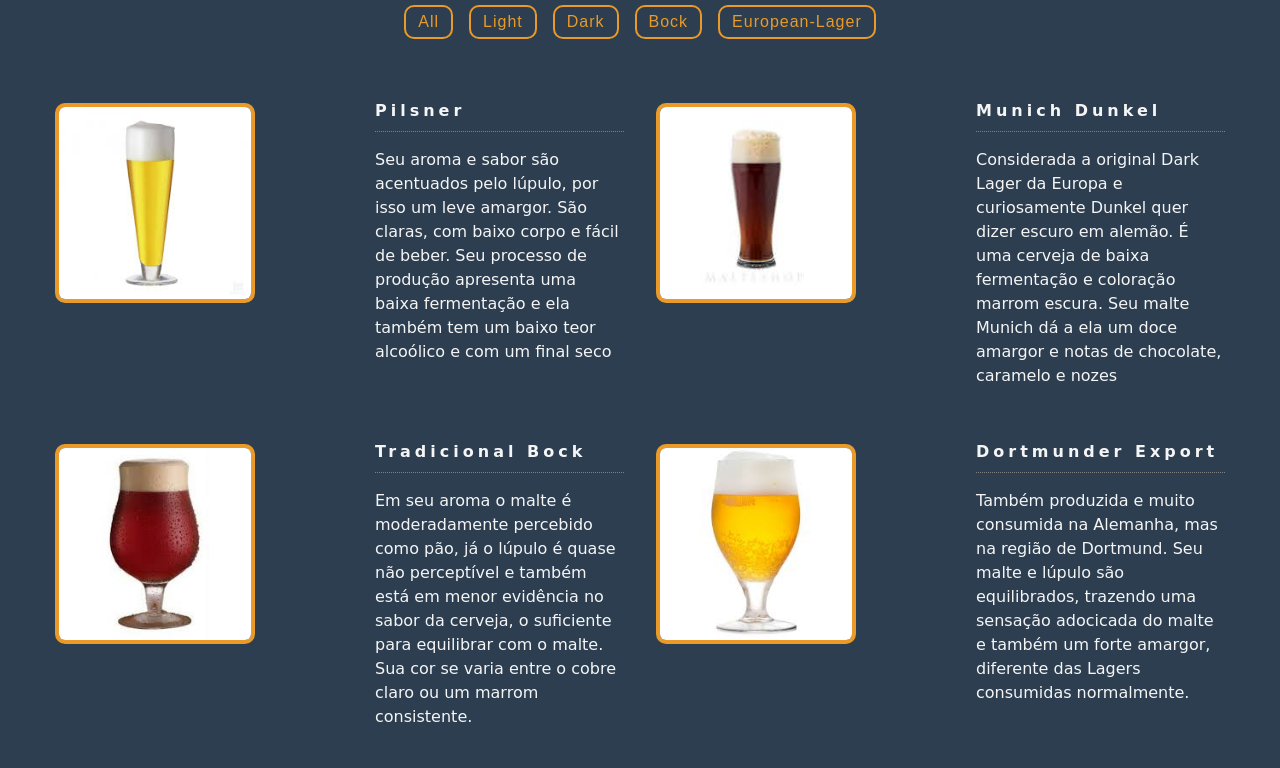
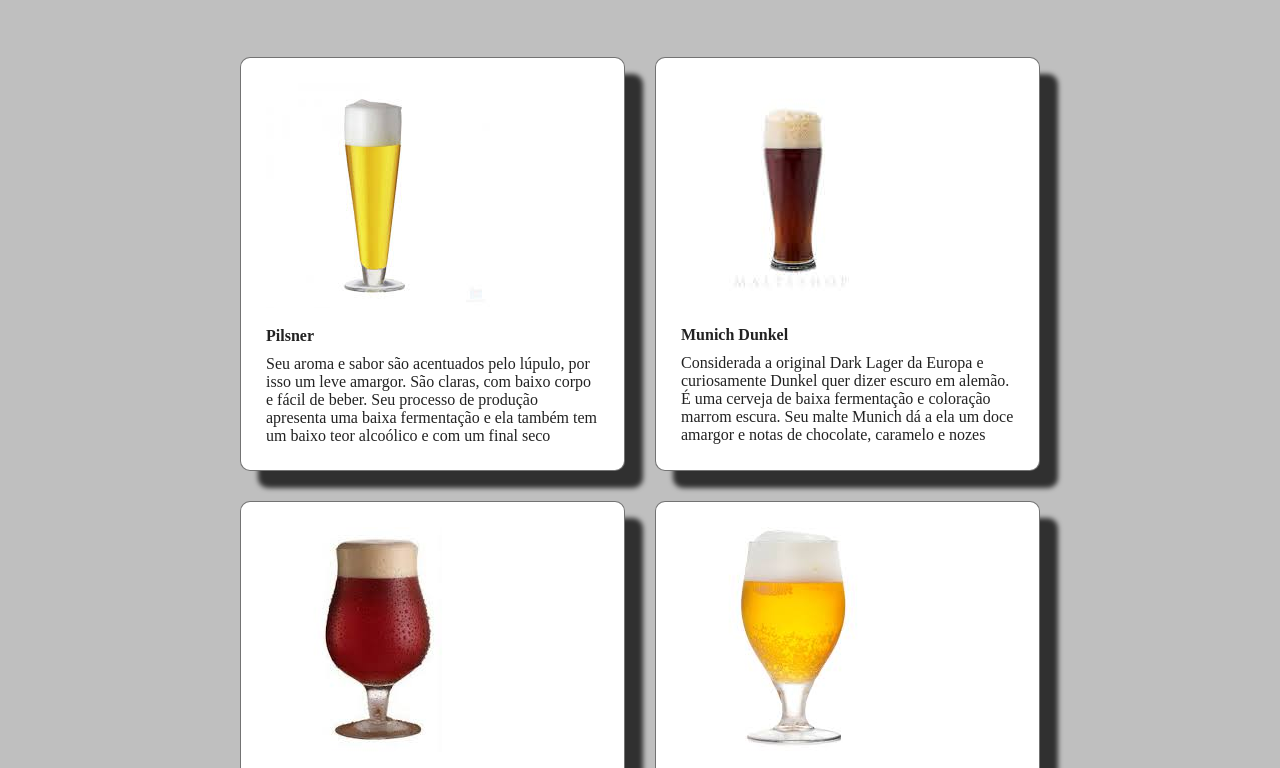
Before and after one commit to SMarkus27/Brochure_List, a plain HTML site: page index.html in a window 1280 px wide. Shown: the part 171-939 px from the top of the page. Drawn offline with Linux system fonts and the light colour scheme.

Commit message:
change all css style

```diff
--- a/style/style.css
+++ b/style/style.css
@@ -1,154 +1,72 @@
-*{
+*,
+::after,
+::before{
     padding: 0;
     margin: 0;
     box-sizing: border-box;
 }
-:root{
-    --color-letter:whitesmoke;
-    --transition:all 0.3s linear;
-    --color-btn:#e99a28;
+h4{
+    text-transform: capitalize;
+    margin-bottom: 10px;
 }
 body{
-    background: #2c3e50;
-    font-family: cursive;
-    line-height: 1.5;
-    font-size: 0.875rem;
+    background: rgba(0,0,0,0.25);
 }
-h1,
-h2,
-h3,
-h4 {
-    letter-spacing: 0.25rem;
+.title{
+    margin-top: 30px;
+    font-size: 33px;
+    margin-bottom: 20px;
+    color: #350407;
+}
+.beers{
+    display: flex;
+    justify-content: center;
+    flex-direction: column;
+    align-items: center;
+    margin: 20px;
+}
+.section-center{
+    display: grid;
+    grid-template-columns: repeat(auto-fit,minmax(260px,1fr));
+    justify-content: center;
+    align-items: center;
+    gap: 30px;
+
+}
+.beer-item{
+    background: #fff;
+    max-width: 800px;
+    height: 100%;
+    color: #222;
+    padding: 25px;
+    border: 1px solid rgba(0,0,0,0.55);
+    border-radius: 10px;
+    box-shadow: 18px 17px 5px 0px rgba(0,0,0,0.75);
+
+}
+.filter-btn{
+    padding:10px;
+    font-size: 18px;
+    margin-right: 10px;
+    margin-bottom: 60px;
+    border-radius: 10px;
+    border-style: none;
+    outline-style: none;
     text-transform: capitalize;
-    line-height: 1.25;
-    margin-bottom: 0.75rem;
-    font-family: cursive;
-    color: var(--color-letter);
+    background: #FDC636;
+    color: #fff;
+    font-weight: 800;
 }
-h1 {
-    font-size: 3rem;
+.filter-btn:hover{
+    background: #6C0210;
 }
-h2 {
-    font-size: 2rem;
+.photo{
+    max-width: 400px;
+    margin-bottom: 15px;
 }
-h3 {
-    font-size: 1.25rem;
-}
-h4 {
-    font-size: 0.875rem;
-}
-p {
-    margin-bottom: 1.25rem;
-    color: var(--color-letter);
-}
-@media screen and (min-width: 800px) {
-    h1 {
-      font-size: 4rem;
-    }
-    h2 {
-      font-size: 2.5rem;
-    }
-    h3 {
-      font-size: 1.75rem;
-    }
-    h4 {
-      font-size: 1rem;
-    }
-    body {
-      font-size: 1rem;
-    }
-    h1,
-    h2,
-    h3,
-    h4 {
-      line-height: 1;
+@media screen and (max-width:600px){
+    .filter-btn{
+        min-width: 100px;
+        margin-left: 20px;
     }
 }
-section {
-padding: 5rem 0;
-}
-.beer {
-padding: 5rem 0;
-}
-.title {
-text-align: center;
-margin-bottom: 2rem;
-color: var(--color-p);
-}
-.btn-container {
-margin-bottom: 4rem;
-display: flex;
-justify-content: center;
-}
-.filter-btn {
-border: 2px solid;
-background: transparent;
-border-color: var(--color-btn);
-font-size: 1rem;
-text-transform: capitalize;
-margin: 0 0.5rem;
-letter-spacing: 1px;
-border-radius: 10px;
-padding: 0.375rem 0.75rem;
-color: var(--color-btn);
-cursor: pointer;
-transition: all 0.3s linear;
-outline: none;
-}
-.filter-btn:hover {
-background: var(--color-btn);
-color: white;
-}
-.section-center {
-width: 90vw;
-margin: 0 auto;
-max-width: 1170px;
-display: grid;
-gap: 3rem 2rem;
-justify-items: center;
-}
-.beer-item {
-display: grid;
-gap: 1rem 2rem;
-max-width: 25rem;
-}
-.photo {
-object-fit: cover;
-height: 300px;
-border: 0.25rem solid var(--color-btn);
-border-radius: 10px;
-}
-.item-info header {
-display: flex;
-justify-content: space-between;
-border-bottom: 0.5px dotted grey;
-font-size: 20px;
-text-transform: capitalize;
-}
-.item-info  {
-margin-bottom: 0.5rem;
-}
-.item-text {
-margin-bottom: 0;
-padding-top: 1rem;
-}
-
-@media screen and (min-width: 768px) {
-.beer-item {
-    grid-template-columns: 300px 1fr;
-    gap: 0 1.25rem;
-    max-width: 90rem;
-}
-.photo {
-    height: 200px;
-}
-}
-@media screen and (min-width: 1200px) {
-.section-center {
-    width: 95vw;
-    grid-template-columns: 1fr 1fr;
-}
-.photo {
-    height: 200px;
-}
-}
```
